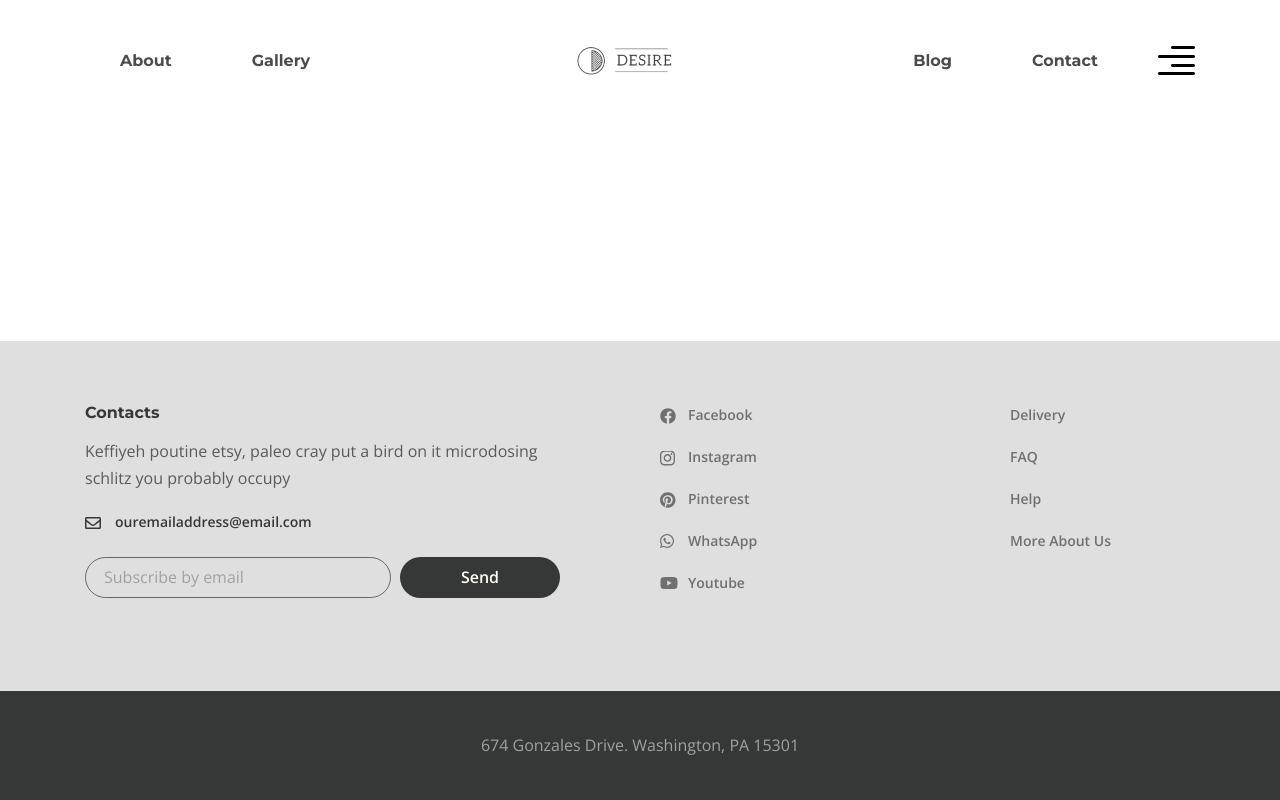
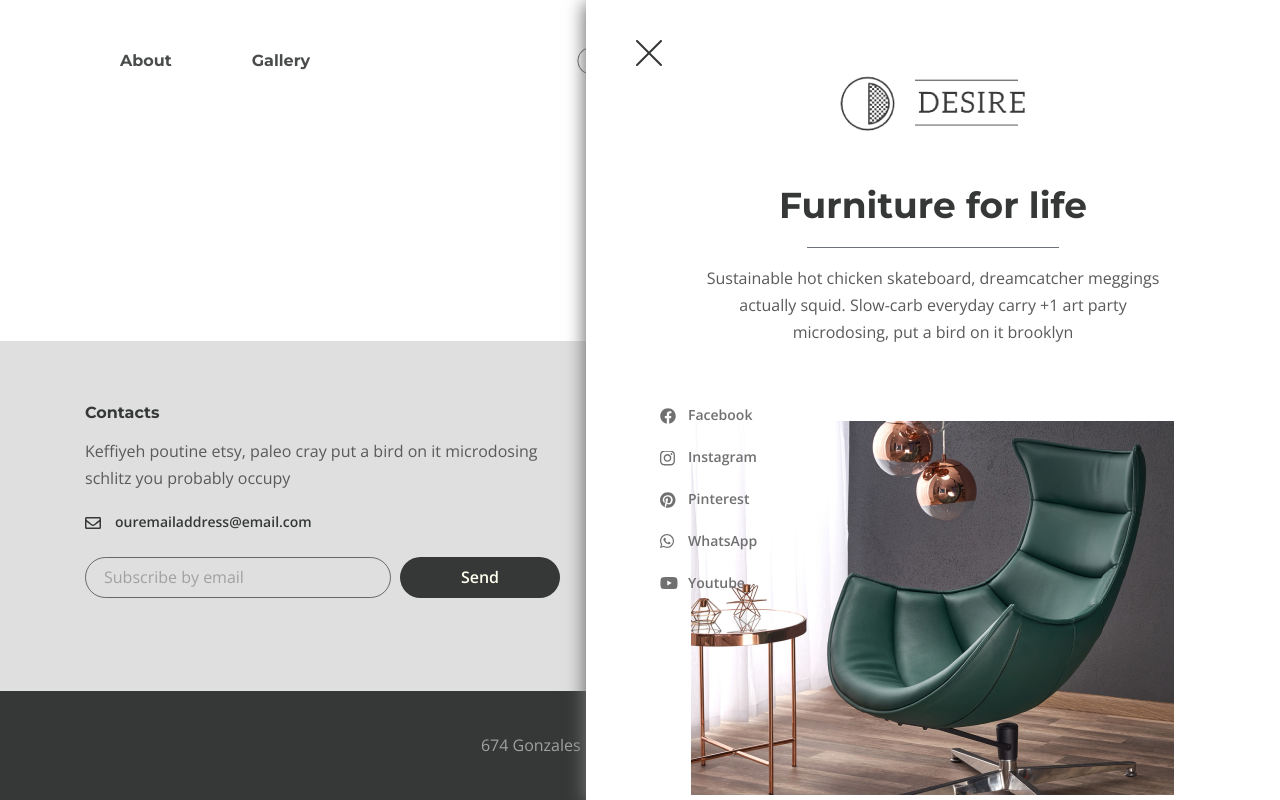
Before and after one commit to DevFromSiberia/layout_practice, a website: page Tutorial_by_Vadim-Desire/app/index.html in a window 1280 px wide. Both pictures are taken after a click on the button 1176 px from the left and 60 px from the top of the page. Drawn offline with nearby package versions, Linux system fonts and the light colour scheme; files that its build step writes are made by us from their sources.

Commit message:
Desire: Added rightside-menu

```diff
--- a/Tutorial_by_Vadim-Desire/app/index.html
+++ b/Tutorial_by_Vadim-Desire/app/index.html
@@ -46,6 +46,23 @@
             <button class="header__btn">
               <img src="images/icon_menu.svg" alt="icon" />
             </button>
+            <div class="rightside-menu rightside-menu--close">
+              <button class="rightside-menu__close">
+                <img src="images/close.svg" alt="close" />
+              </button>
+              <div class="rightside-menu__content">
+                <a class="rightside-menu__logo" href="#">
+                  <img src="images/logo-big.png" alt="logo" />
+                </a>
+                <h4 class="rightside-menu__title">Furniture for life</h4>
+                <p class="rightside-menu__text">
+                  Sustainable hot chicken skateboard, dreamcatcher meggings
+                  actually squid. Slow-carb everyday carry +1 art party
+                  microdosing, put a bird on it brooklyn
+                </p>
+                <img class="rightside-menu__images" src="images/rightside-img.jpg" alt="images" />
+              </div>
+            </div>
           </div>
         </div>
       </header>
@@ -78,19 +95,39 @@
               </div>
               <ul class="footer__social">
                 <li class="footer__social-item">
-                  <a class="footer__social-link footer__social-link--facebook" href="#">Facebook</a>
+                  <a
+                    class="footer__social-link footer__social-link--facebook"
+                    href="#"
+                    >Facebook</a
+                  >
                 </li>
                 <li class="footer__social-item">
-                  <a class="footer__social-link footer__social-link--instagram" href="#">Instagram</a>
+                  <a
+                    class="footer__social-link footer__social-link--instagram"
+                    href="#"
+                    >Instagram</a
+                  >
                 </li>
                 <li class="footer__social-item">
-                  <a class="footer__social-link footer__social-link--pinterest" href="#">Pinterest</a>
+                  <a
+                    class="footer__social-link footer__social-link--pinterest"
+                    href="#"
+                    >Pinterest</a
+                  >
                 </li>
                 <li class="footer__social-item">
-                  <a class="footer__social-link footer__social-link--whatsapp" href="#">WhatsApp</a>
+                  <a
+                    class="footer__social-link footer__social-link--whatsapp"
+                    href="#"
+                    >WhatsApp</a
+                  >
                 </li>
                 <li class="footer__social-item">
-                  <a class="footer__social-link footer__social-link--youtube" href="#">Youtube</a>
+                  <a
+                    class="footer__social-link footer__social-link--youtube"
+                    href="#"
+                    >Youtube</a
+                  >
                 </li>
               </ul>
               <nav class="footer__menu">
--- a/Tutorial_by_Vadim-Desire/app/js/main.js
+++ b/Tutorial_by_Vadim-Desire/app/js/main.js
@@ -1,3 +1,13 @@
 $(function () {
 
-})
+  $(".header__btn").on("click", function () {
+    $(".rightside-menu").removeClass("rightside-menu--close");
+    console.log('remove')
+  });
+
+  $(".rightside-menu__close").on("click", function () {
+    $(".rightside-menu").addClass("rightside-menu--close");
+    console.log("adsd");
+  });
+
+});
--- a/Tutorial_by_Vadim-Desire/app/scss/_global.scss
+++ b/Tutorial_by_Vadim-Desire/app/scss/_global.scss
@@ -9,6 +9,9 @@ body {
   line-height: 27px;
   font-weight: 400;
   color: $default;
+
+  overflow-x: hidden;
+  min-width: 320px;
 }
 
 .wrapper {
--- a/Tutorial_by_Vadim-Desire/app/scss/style.scss
+++ b/Tutorial_by_Vadim-Desire/app/scss/style.scss
@@ -37,6 +37,71 @@
     @extend %title-font;
     color: rgba(54, 56, 56, 0.9);
     line-height: 22px;
+  }
+}
+
+.rightside-menu {
+  position: absolute;
+  top: 0;
+  right: 0;
+  bottom: 0;
+  max-width: 694px;
+  background-color: #fff;
+  padding-top: 40px;
+  width: 100%;
+  box-shadow: -2px 3px 17px 0px #707070;
+  transition: all 0.5s;
+  &__close {
+    background-color: transparent;
+    border: none;
+    padding: 0;
+    cursor: pointer;
+    margin-left: 50px;
+  }
+
+  &.rightside-menu--close {
+    transform: translateX(500%);
+  }
+
+  &__content {
+    text-align: center;
+    max-width: 485px;
+    margin: 0 auto;
+  }
+
+  &__logo {
+    margin-bottom: 40px;
+    display: inline-block;
+  }
+
+  &__title {
+    color: $title;
+    @extend %title-font;
+    font-size: 36px;
+    line-height: 51px;
+
+    position: relative;
+    margin-bottom: 17px;
+    padding-bottom: 17px;
+    &::after {
+      position: absolute;
+      content: "";
+      bottom: 0;
+      max-width: 252px;
+      margin: 0 auto;
+      left: 0;
+      right: 0;
+      height: 1px;
+      background-color: #6d7278;
+    }
+  }
+
+  &__text {
+    margin-bottom: 75px;
+  }
+
+  &__images {
+    max-width: 485px;
   }
 }
 
```
Also changed, not shown: Tutorial_by_Vadim-Desire/app/css/style.min.css, Tutorial_by_Vadim-Desire/app/images/close.svg (added), Tutorial_by_Vadim-Desire/app/images/logo-big.png (added), Tutorial_by_Vadim-Desire/app/images/rightside-img.jpg (added), Tutorial_by_Vadim-Desire/app/js/main.min.js.
